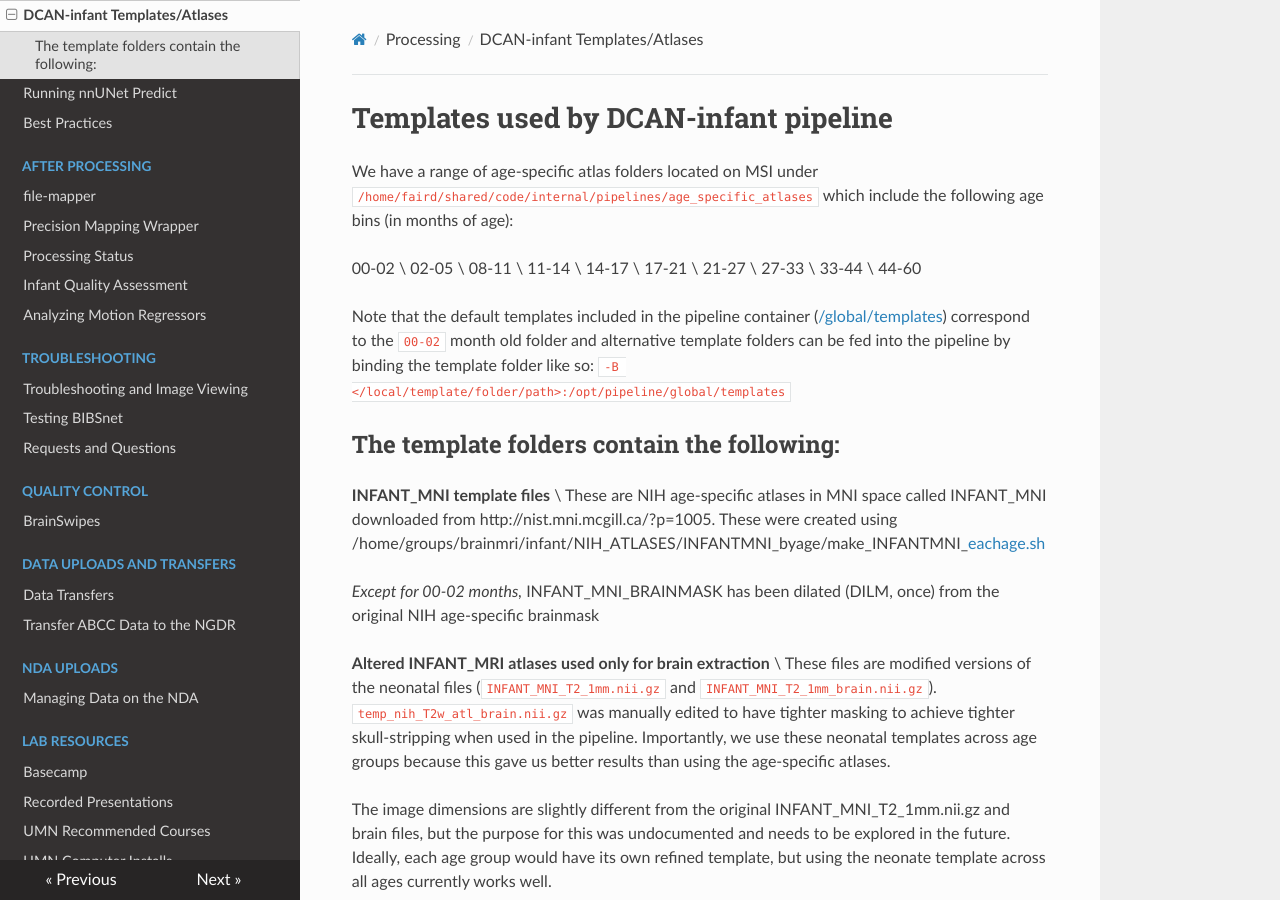
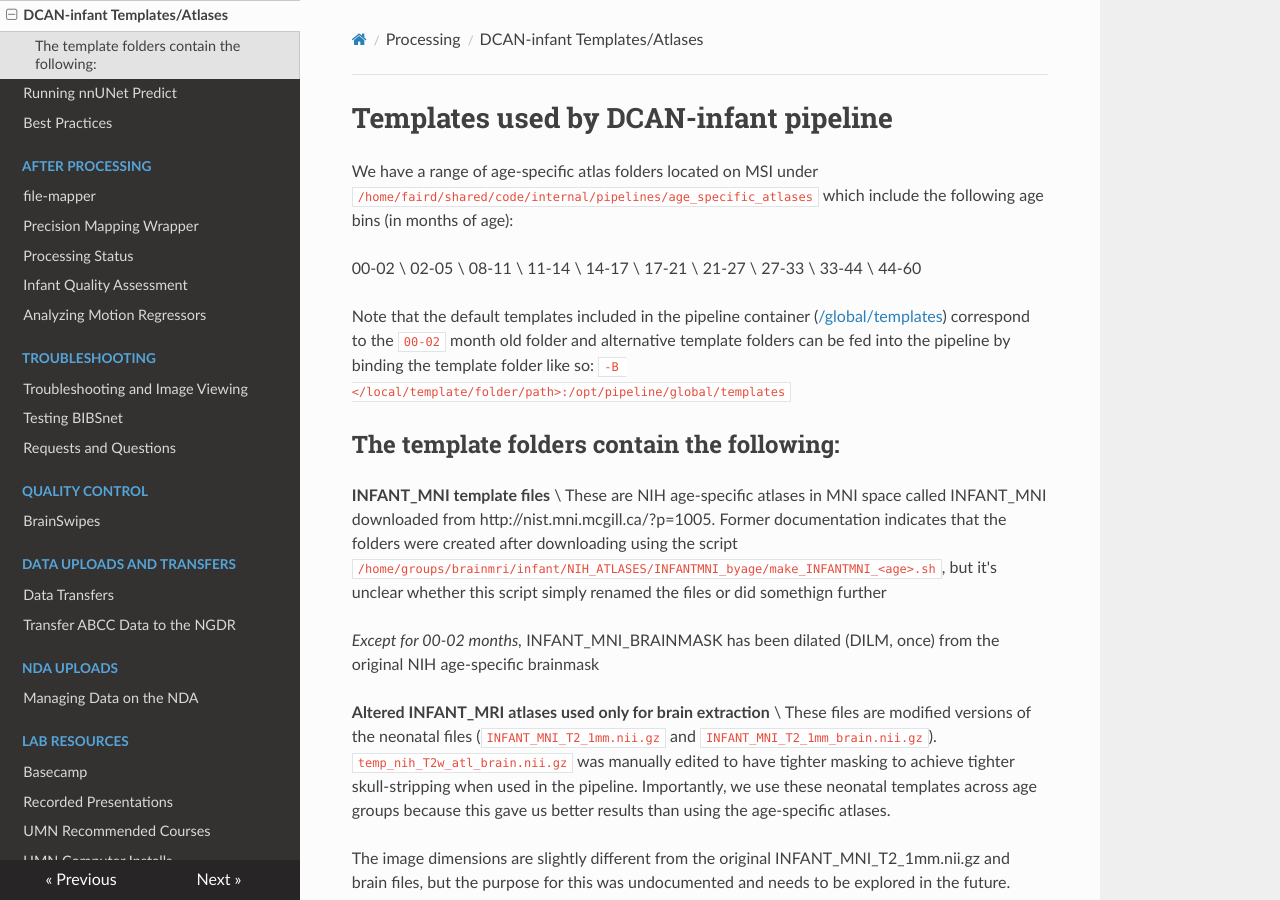
Before and after one commit to DCAN-Labs/cdni-brain, an MkDocs documentation site: the page built from docs/dcan-infant-templates.md, in a window 1280 px wide and 900 px high. Built offline with MkDocs 1.6.1, drawn with Linux system fonts in a browser that asks for light colours; nearby versions of some CDN libraries.

Commit message:
Update dcan-infant-templates.md

```diff
--- a/docs/dcan-infant-templates.md
+++ b/docs/dcan-infant-templates.md
@@ -18,7 +18,7 @@ Note that the default templates included in the pipeline container ([/global/tem
 ## The template folders contain the following:
 
 **INFANT_MNI template files** \
-These are NIH age-specific atlases in MNI space called INFANT_MNI downloaded from http://nist.mni.mcgill.ca/?p=1005. These were created using /home/groups/brainmri/infant/NIH_ATLASES/INFANTMNI_byage/make_INFANTMNI_[eachage.sh](http://eachage.sh/)
+These are NIH age-specific atlases in MNI space called INFANT_MNI downloaded from http://nist.mni.mcgill.ca/?p=1005. Former documentation indicates that the folders were created after downloading using the script `/home/groups/brainmri/infant/NIH_ATLASES/INFANTMNI_byage/make_INFANTMNI_<age>.sh`, but it's unclear whether this script simply renamed the files or did somethign further
 
 *Except for 00-02 months,* INFANT_MNI_BRAINMASK has been dilated (DILM, once) from the original NIH age-specific brainmask
 
```
